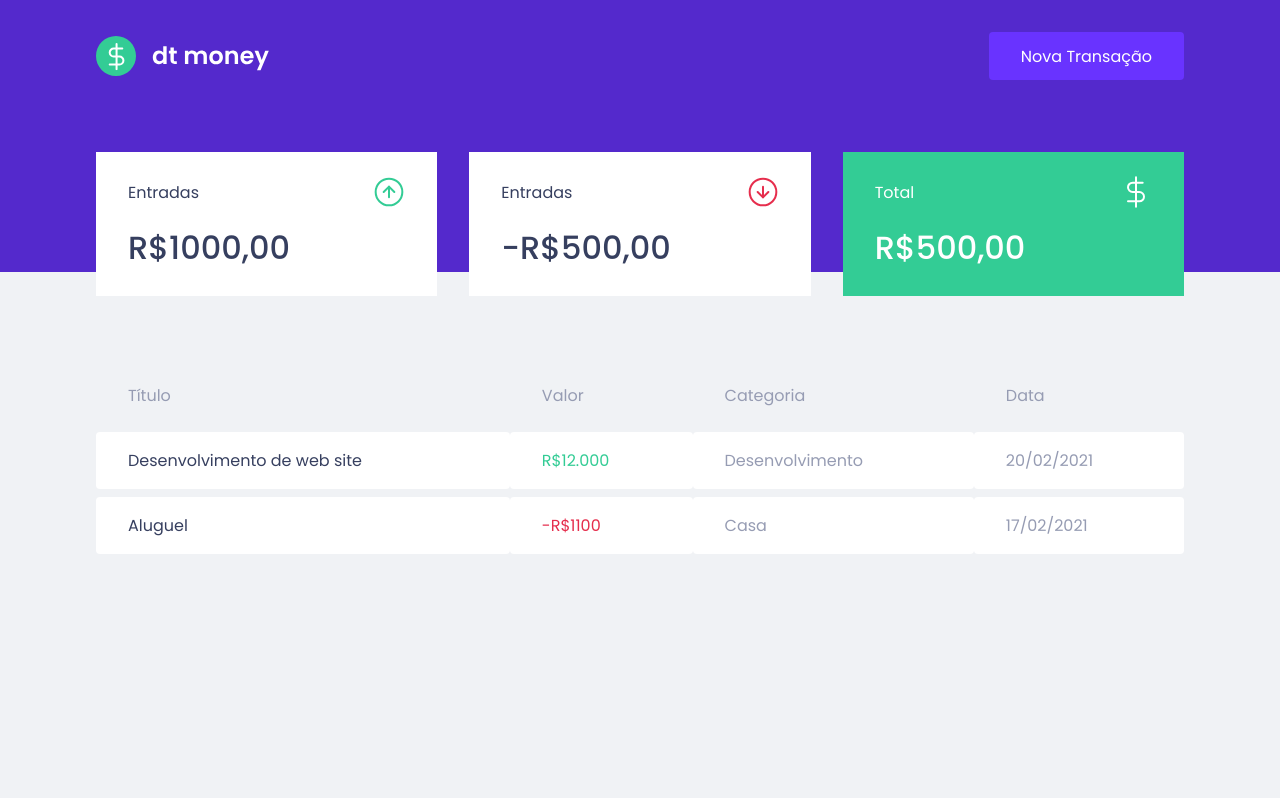
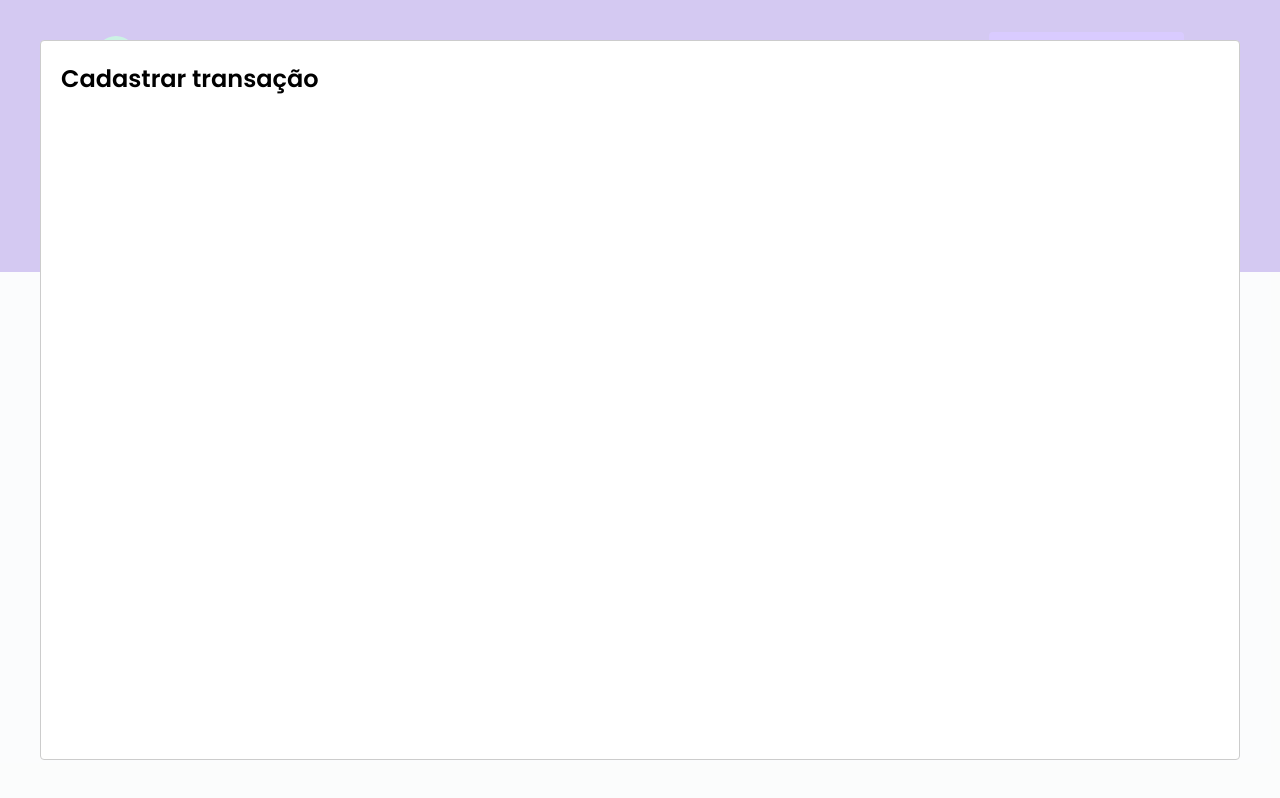
Before and after one commit to WesleyMR77/dt-money, a React (Create React App) app: page / in a window 1280 px wide. Both pictures are taken after a click on the button "Nova Transação". Built offline with nearby package versions, Linux system fonts and the light colour scheme; no server answers; what miragejs would draw is missing.

Commit message:
feat: configurando modal de criação

```diff
--- a/package.json
+++ b/package.json
@@ -7,6 +7,7 @@
     "miragejs": "^0.1.43",
     "react": "^17.0.2",
     "react-dom": "^17.0.2",
+    "react-modal": "^3.14.4",
     "react-scripts": "5.0.0",
     "styled-components": "^5.3.3",
     "web-vitals": "^2.1.0"
@@ -19,6 +20,7 @@
     "@types/node": "^16.7.13",
     "@types/react": "^17.0.20",
     "@types/react-dom": "^17.0.9",
+    "@types/react-modal": "^3.13.1",
     "@types/styled-components": "^5.1.22",
     "typescript": "^4.4.2"
   },
--- a/src/App.tsx
+++ b/src/App.tsx
@@ -1,13 +1,32 @@
+import { useState } from 'react';
+import Modal from 'react-modal';
 import { Dashboard } from "./components/Dashboard";
 import { Header } from "./components/Header";
+
 import { GlobalStyle } from "./styles/global";
+
+Modal.setAppElement('#root');
 
 
 export function App() {
+  const [isNewTransactionModelOpen, setIsNewTransactionModelOpen] = useState(false);
+
+  function handleOpenNewTransactionModal(){
+      setIsNewTransactionModelOpen(true);
+
+  }
+  function handleCloseNewTransactionModal(){
+      setIsNewTransactionModelOpen(false);
+  }
   return (
     <>
-      <Header/>
+      <Header onOpenNewTransactionModal={handleOpenNewTransactionModal}/>
       <Dashboard/>
+      <Modal
+       isOpen={isNewTransactionModelOpen}
+       onRequestClose={handleCloseNewTransactionModal}>
+           <h2>Cadastrar transação</h2>
+       </Modal>
       <GlobalStyle/>
     </>
   );
--- a/src/components/Header/index.tsx
+++ b/src/components/Header/index.tsx
@@ -1,14 +1,23 @@
+import {useState} from 'react'
+import Modal from 'react-modal'
+
 import logoImg from '../../assets/logo.svg'
 import { Container, Content } from './styles'
 
-export function Header(){
+interface HeaderProps{
+    onOpenNewTransactionModal: () => void;
+}
+
+export function Header({ onOpenNewTransactionModal }: HeaderProps){
+
    return(
    <Container>
        <Content>
        <img src={logoImg} alt="dt money" />
-       <button type="button">
+       <button type="button" onClick={onOpenNewTransactionModal}>
            Nova Transação
        </button>
+
        </Content>
     </Container>
    )
```
Also changed, not shown: 1 other file (tests, documents, lock files or other folders).
